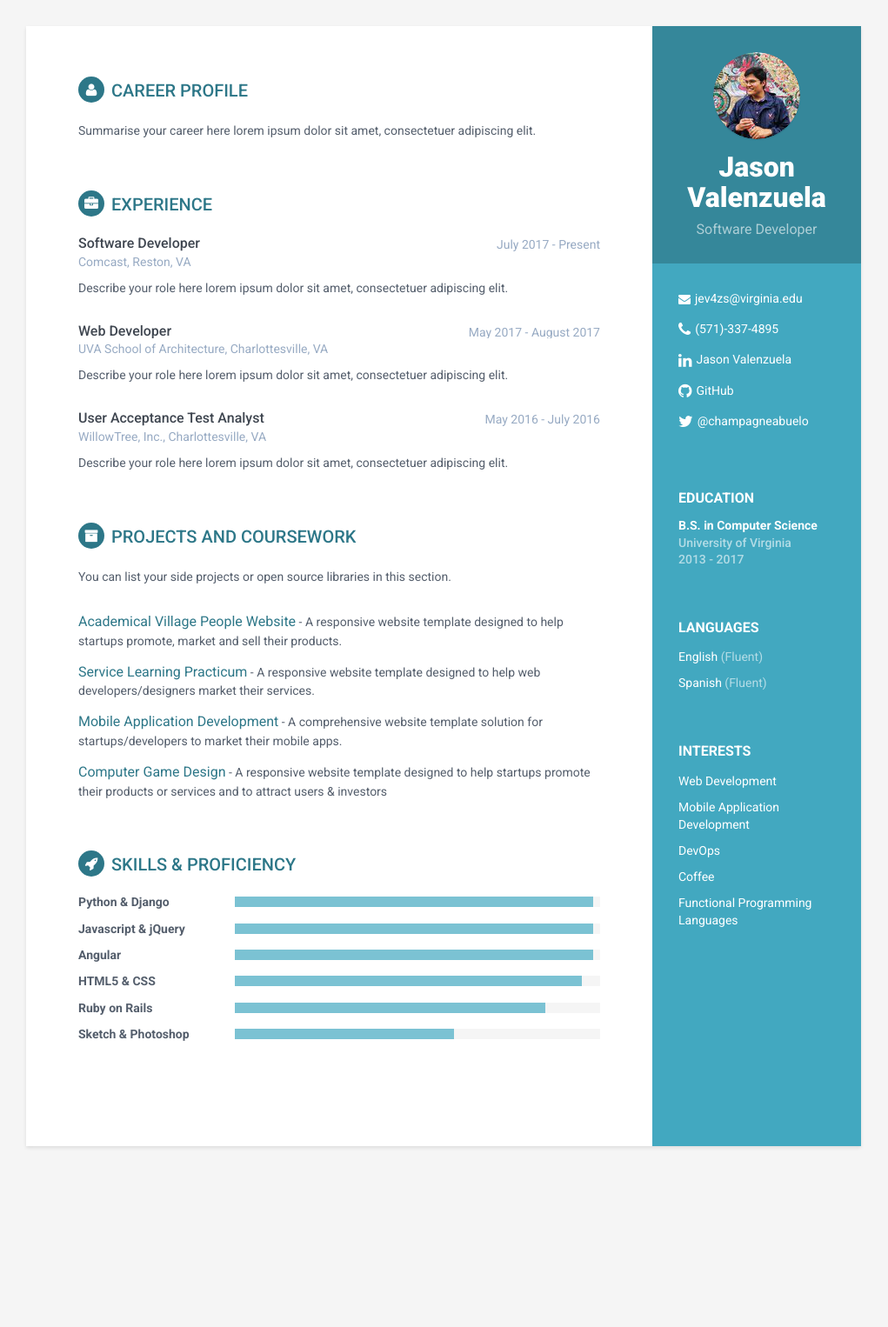
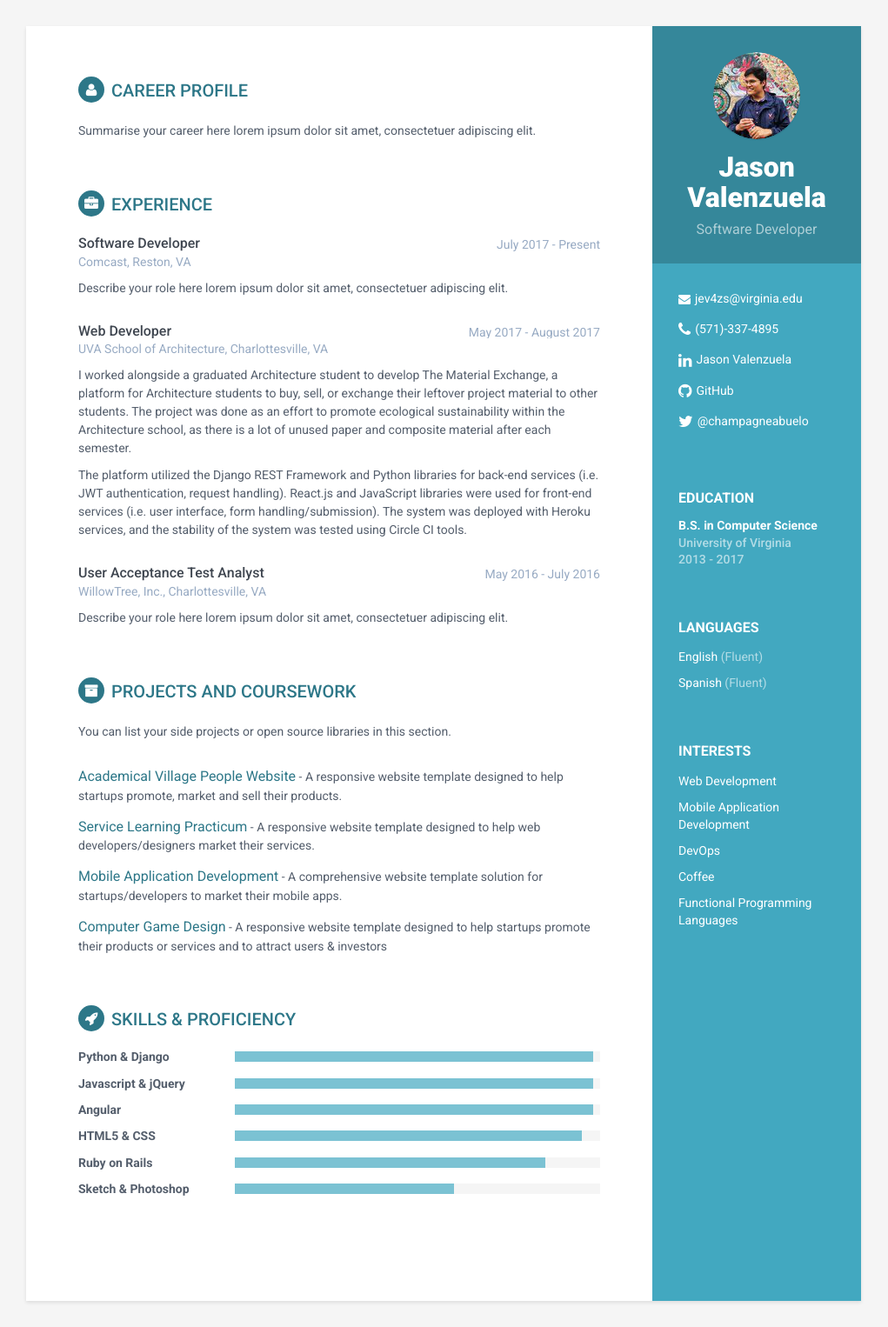
Before and after one commit to champagneabuelo/champagneabuelo.github.io, a Jekyll site: the page built from index.html, in a window 1280 px wide. Shown: the whole page at 87% size, without its empty margins (130-1151 px from the left). Built offline with Jekyll 4.4.1, drawn with Linux system fonts in a browser that asks for light colours; before the commit the page ends 1348 px from its top, so only the background shows below that.

Commit message:
Update experience.html

```diff
--- a/_includes/experience.html
+++ b/_includes/experience.html
@@ -23,7 +23,18 @@
                         <div class="company">UVA School of Architecture, Charlottesville, VA</div>
                     </div><!--//meta-->
                     <div class="details">
-                        <p>Describe your role here lorem ipsum dolor sit amet, consectetuer adipiscing elit.</p>
+                        <p>
+                         I worked alongside a graduated Architecture student to develop The Material Exchange, a platform for
+                         Architecture students to buy, sell, or exchange their leftover project material to other students.
+                         The project was done as an effort to promote ecological sustainability within the Architecture school,
+                         as there is a lot of unused paper and composite material after each semester.
+                        </p>
+                        <p>
+                        The platform utilized the Django REST Framework and Python libraries for back-end services
+                        (i.e. JWT authentication, request handling). React.js and JavaScript libraries were used for front-end
+                        services (i.e. user interface, form handling/submission). The system was deployed with Heroku services,
+                        and the stability of the system was tested using Circle CI tools.
+                        </p>
                     </div><!--//details-->
                 </div><!--//item-->
 
```
